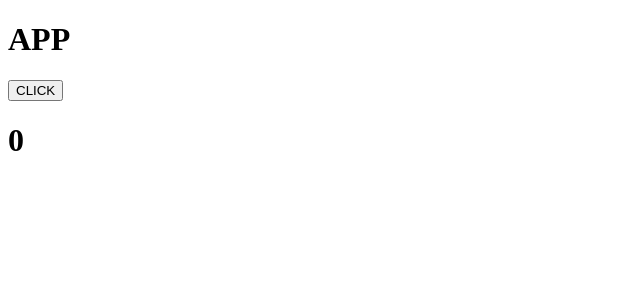
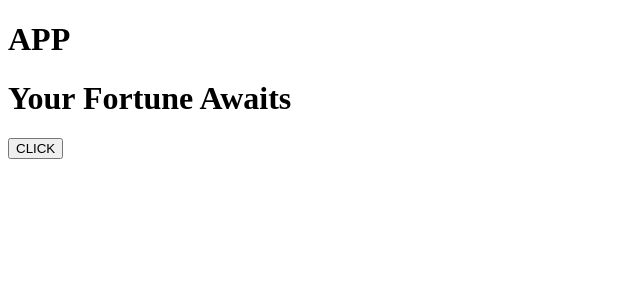
Before and after one commit to mrnguyener21/Fortune-Of-The-Day, a React (Create React App) app: page / in a window 1280 px wide. Shown: the top 300 px of the page, without its empty margins (0-640 px from the left). Built offline with nearby package versions, Linux system fonts and the light colour scheme.

Commit message:
number and fortune property correctly changes

```diff
--- a/src/component/Fortune.js
+++ b/src/component/Fortune.js
@@ -2,8 +2,8 @@ import React from 'react';
 
 class Fortunes extends React.Component{
     state={
-        number: 0,
-        fortunes: null,
+        number: null,
+        fortunes:'Your Fortune Awaits',
     };
 
     fortuneOptions = {
@@ -11,16 +11,30 @@ class Fortunes extends React.Component{
         fortune2: 'there is always light at the end of the tunnel',
         fortune3: 'sometimes the person we are looking for the most is ourself'
     };
-    number = () => this.setState({number:Math.floor(Math.random()*3+1)});
-    // increment = this.setState({number:this.state.number +1});
+    number = () => {
+        this.setState({number:Math.floor(Math.random()*3+1)});
+
+        const fortune = () => {
+            if(this.state.number === 1){
+                this.setState({fortunes: this.fortuneOptions.fortune1});
+            }else if(this.state.number === 2){
+                this.setState({fortunes: this.fortuneOptions.fortune2});
+            }else if(this.state.number === 3){
+                this.setState({fortunes:this.fortuneOptions.fortune3});
+            }else{
+                this.setState({fortunes:'Your Fortune Awaits'});
+            };
+        };
+        fortune();
+    }
 
 
     render(){
         return(
             <>
+                <h1>{this.state.fortunes}</h1>
                 <button onClick={this.number}>CLICK</button>
-                <h1>{this.state.number}</h1>
-                <h1>{this.state.fortunes}</h1>
+
             </>
         )
     }
```
